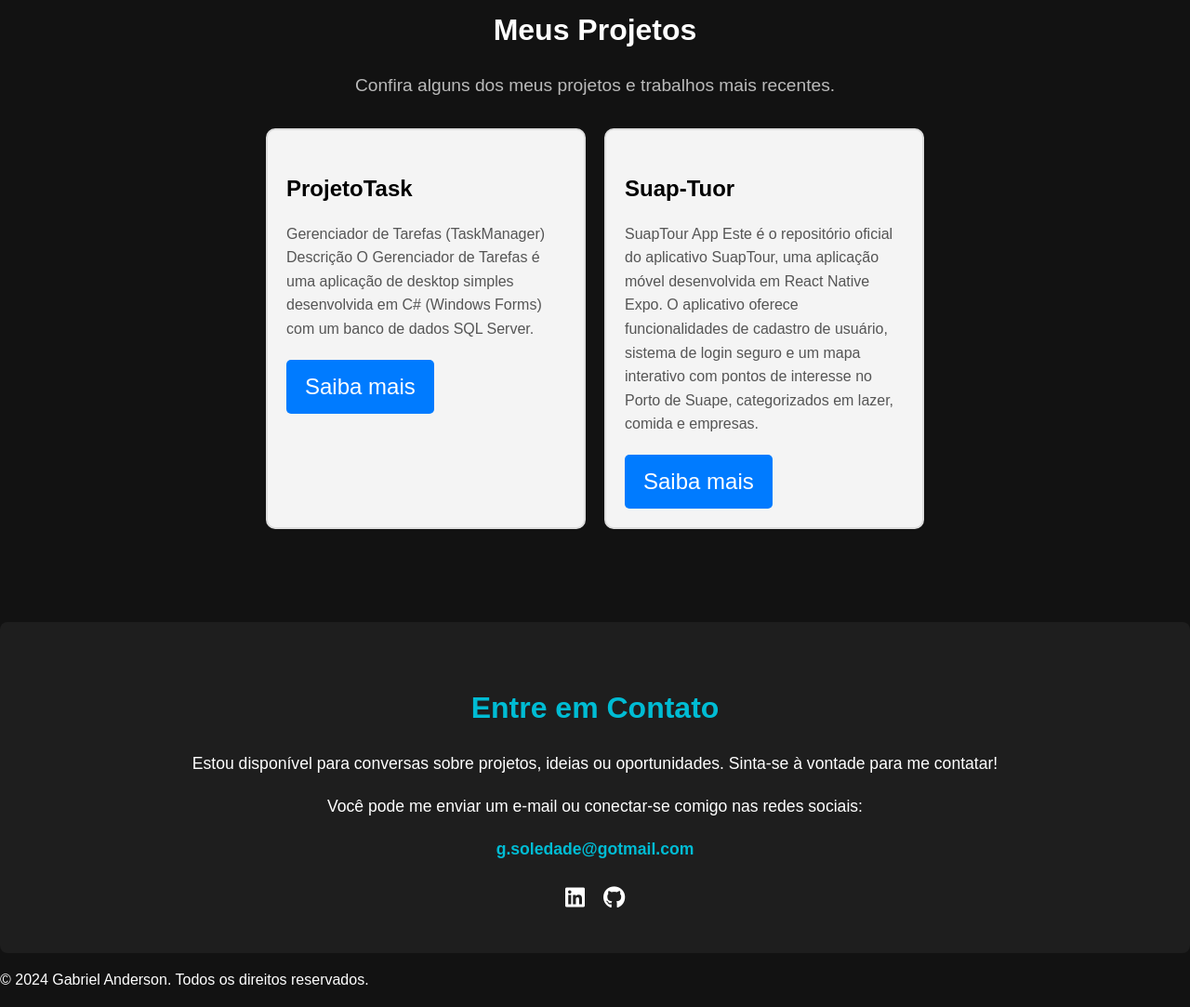
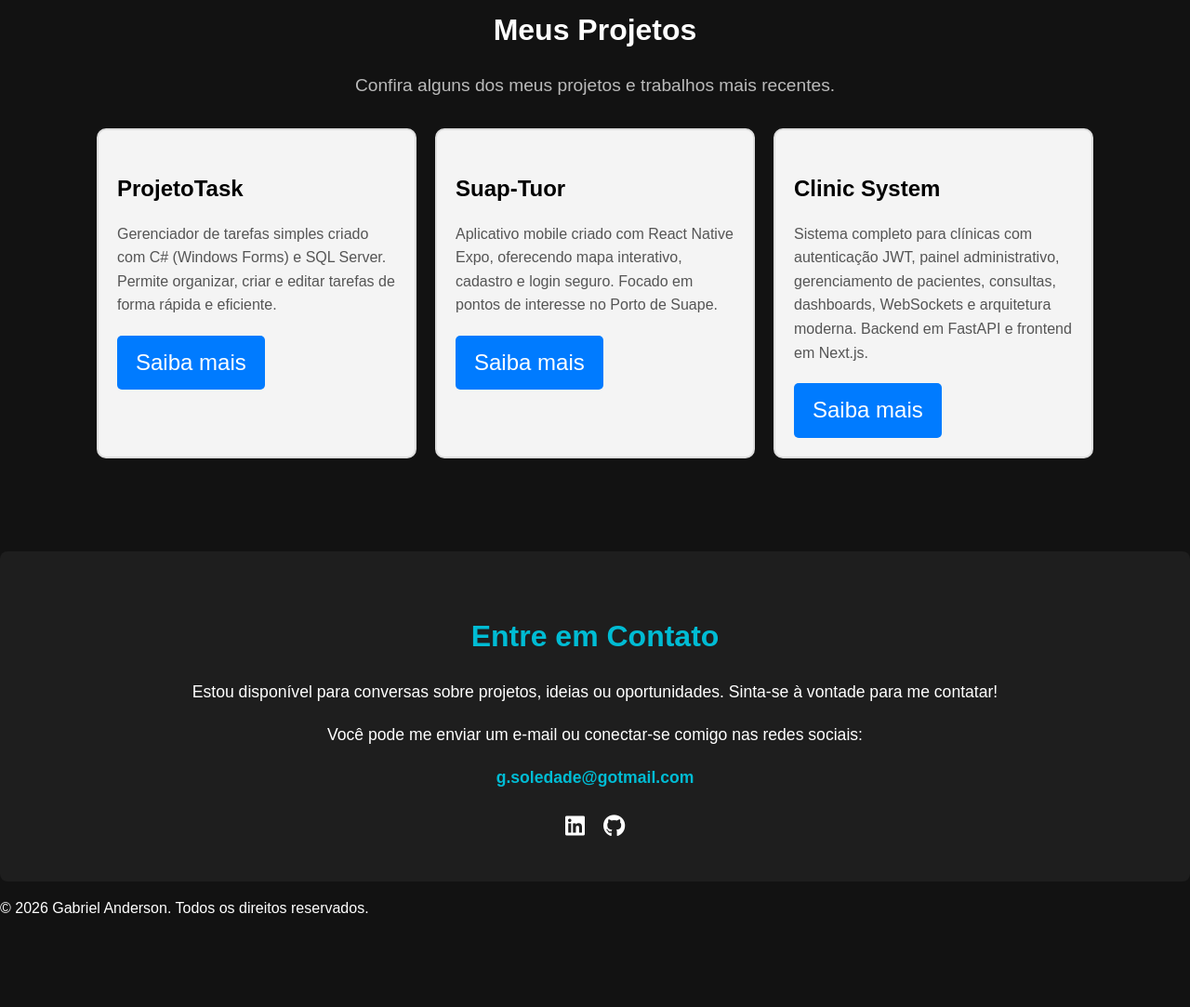
Before and after one commit to soledade2000/Portfolio, a plain HTML site: page index.html in a window 1280 px wide. Shown: the part 820-1903 px from the top of the page at 93% size. After the commit the page ends 1826 px from the top, so only its background shows below. Drawn offline with Linux system fonts and the light colour scheme.

Commit message:
Add files via upload

```diff
--- a/index.html
+++ b/index.html
@@ -17,7 +17,8 @@
             </ul>
         </nav>
     </header>
-    <main class="container">
+
+    <main class="container" id="sobre">
         <section class="about">
             <div class="text-content">
                 <h2>Olá✌️, Sou Gabriel Anderson, mas meus amigos me chamam de Soledade</h2>
@@ -27,6 +28,7 @@
                     Estou sempre aprendendo para melhorar meus futuros trabalhos, buscando constantemente aperfeiçoar minha pessoa e minhas habilidades.
                     Como recém-ingressado no mercado, estou empenhado em amadurecer e mostrar meu valor.
                 </p>
+
                 <div class="social-buttons">
                     <a href="https://www.linkedin.com/in/gabriel-anderson-913a30227/" target="_blank" class="btn">
                         <i class="fab fa-linkedin"></i> LinkedIn
@@ -36,6 +38,7 @@
                     </a>
                 </div>
             </div>
+
             <div class="image-container">
                 <img src="foto.png" alt="Foto de Gabriel Anderson">
             </div>
@@ -45,19 +48,31 @@
     <section id="projetos">
         <h2>Meus Projetos</h2>
         <p class="subtitle">Confira alguns dos meus projetos e trabalhos mais recentes.</p>
+
         <div class="project-cards">
+
+            <!-- CARD 1 -->
             <div class="project-card">
                 <h3>ProjetoTask</h3>
-                <p>Gerenciador de Tarefas (TaskManager) Descrição O Gerenciador de Tarefas é uma aplicação de desktop simples desenvolvida em C# (Windows Forms) com um banco de dados SQL Server.</p>
+                <p>Gerenciador de tarefas simples criado com C# (Windows Forms) e SQL Server. Permite organizar, criar e editar tarefas de forma rápida e eficiente.</p>
                 <a href="https://github.com/soledade2000/ProjetoTask" target="_blank" class="btn">Saiba mais</a>
             </div>
+
+            <!-- CARD 2 -->
             <div class="project-card">
                 <h3>Suap-Tuor</h3>
-                <p>SuapTour App Este é o repositório oficial do aplicativo SuapTour, uma aplicação móvel desenvolvida em React Native Expo.
-                O aplicativo oferece funcionalidades de cadastro de usuário, sistema de login seguro e um mapa interativo com pontos de interesse no Porto de Suape,
-                categorizados em lazer, comida e empresas.</p>
+                <p>Aplicativo mobile criado com React Native Expo, oferecendo mapa interativo, cadastro e login seguro. Focado em pontos de interesse no Porto de Suape.</p>
                 <a href="https://github.com/soledade2000/Suap-Tuor" target="_blank" class="btn">Saiba mais</a>
             </div>
+
+            <!-- CARD 3 - Clinic System (NOVO) -->
+            <div class="project-card">
+                <h3>Clinic System</h3>
+                <p>Sistema completo para clínicas com autenticação JWT, painel administrativo, gerenciamento de pacientes, consultas, dashboards, WebSockets e arquitetura moderna.
+                   Backend em FastAPI e frontend em Next.js.</p>
+                <a href="https://github.com/soledade2000/clinic-system" target="_blank" class="btn">Saiba mais</a>
+            </div>
+
         </div>
     </section>
 
@@ -77,9 +92,8 @@
         </div>
     </section>
 
-
     <footer>
-        <p>&copy; 2024 Gabriel Anderson. Todos os direitos reservados.</p>
+        <p>&copy; 2026 Gabriel Anderson. Todos os direitos reservados.</p>
     </footer>
 
     <script>
@@ -97,5 +111,6 @@
             });
         });
     </script>
+
 </body>
 </html>
```
